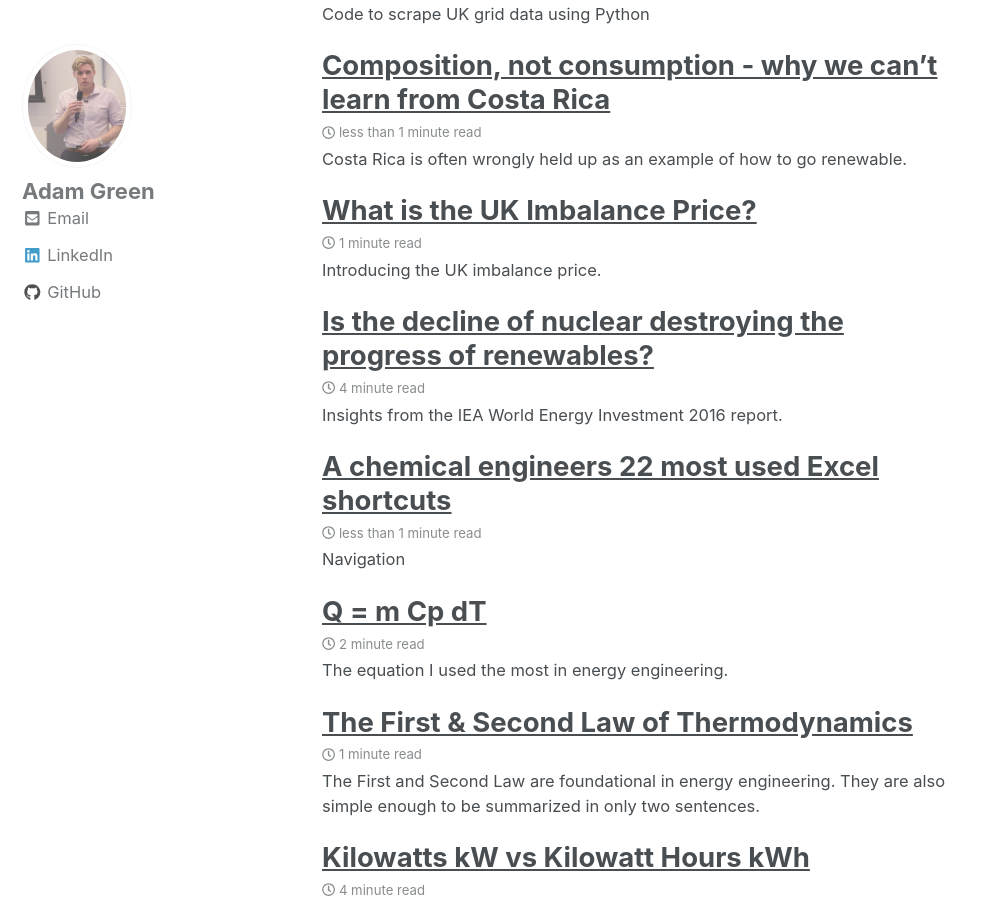
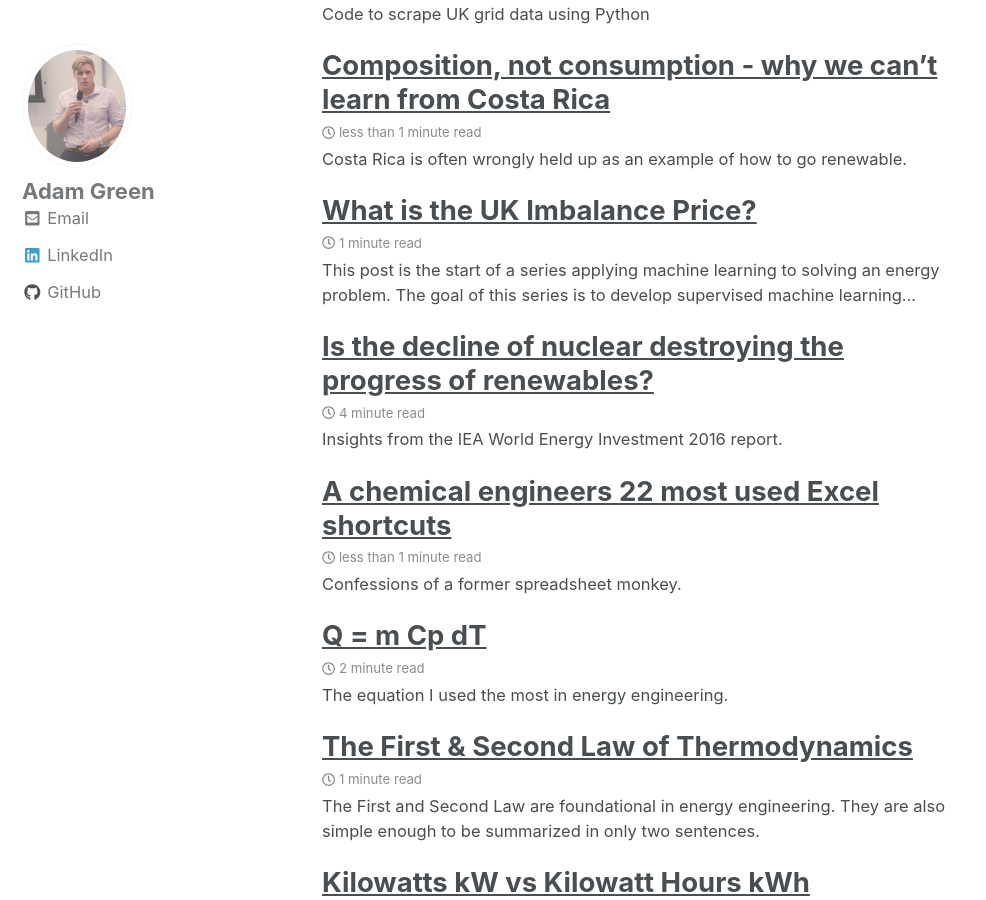
Before and after one commit to ADGEfficiency/adgefficiency.github.io, a Jekyll site: the page built from _pages/archive.md, in a window 1280 px wide and 900 px high, scrolled down 4372 px. Shown: the whole window, without its empty margins (0-986 px from the left). Built offline with Jekyll 4.4.1, drawn with Linux system fonts in a browser that asks for light colours; nearby versions of some CDN libraries.

Commit message:
blog cleanup

```diff
--- a/_posts/2016-12-01-what-is-the-uk-imbalance-price.md
+++ b/_posts/2016-12-01-what-is-the-uk-imbalance-price.md
@@ -3,7 +3,7 @@
 date: 2016-12-01
 categories:
   - Electricity Price Forecasting
-excerpt: Introducing the UK imbalance price.
+excerpt:
 
 ---
 
```
Also changed, not shown: _posts/2016-11-04-a-chemical-engineers-22-most-used-excel-shortcuts.md (+1 -1 lines).
